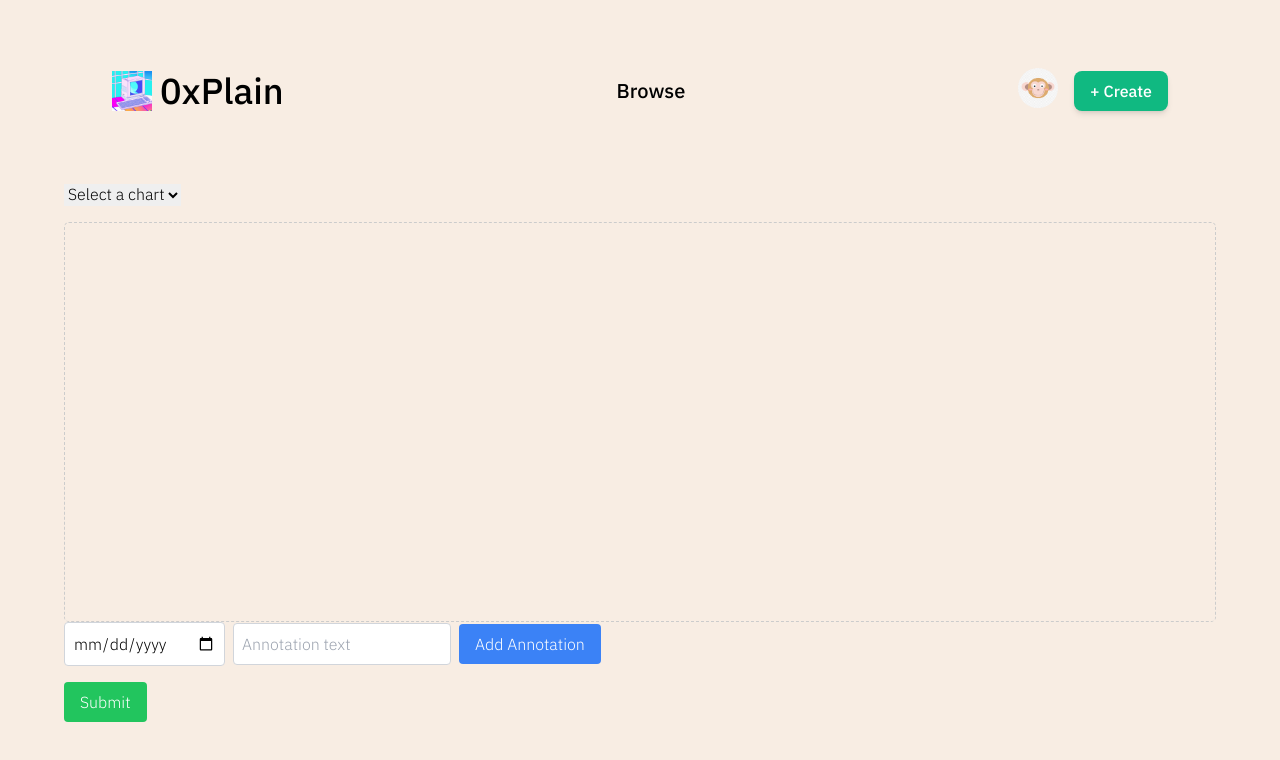
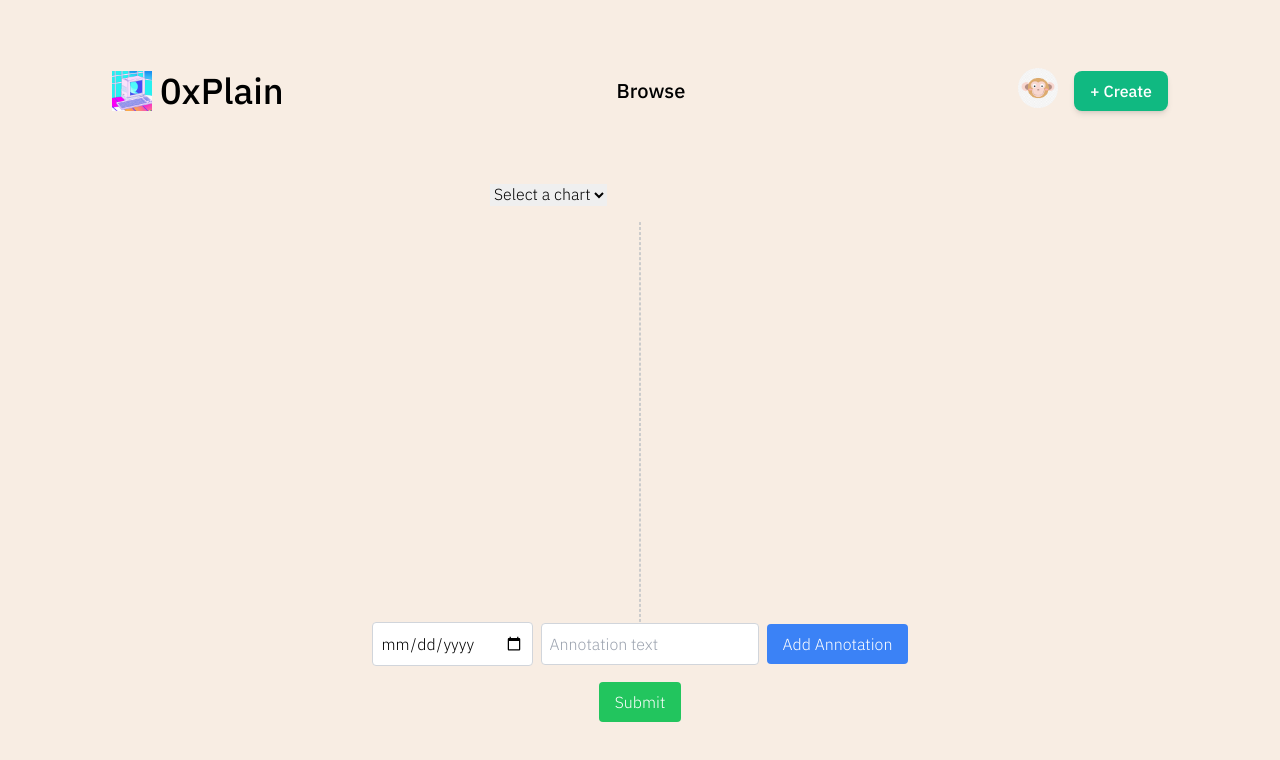
Before and after one commit to FriendlyLifeguard/0xplain, a Next.js app: page /createPost in a window 1280 px wide. Shown: the top 760 px of the page. Built offline with nearby package versions, Linux system fonts and the light colour scheme.

Commit message:
Centralize create chart

```diff
--- a/src/app/createPost/page.tsx
+++ b/src/app/createPost/page.tsx
@@ -24,7 +24,6 @@ const CreateStoryPage = () => {
 
     setAnnotations([]); // Clear annotations when chart changes
     setSelectedChartLabel(e.target.options[e.target.selectedIndex].text); // Set the selected chart label
-
   };
 
   const handleSubmitAnnotation = (e: React.FormEvent<HTMLFormElement>) => {
@@ -75,14 +74,17 @@ const CreateStoryPage = () => {
     <div className="container mx-auto p-8">
       <Header />
 
-      <div className="container mx-auto p-8">
-        <select onChange={handleChartChange} value={selectedChart} className="mb-4">
-          {chartOptions.map(option => (
-            <option key={option.value} value={option.value}>{option.label}</option>
-          ))}
+      <div className="flex flex-col items-center mt-8">
+        <div className="w-full flex justify-center">
+          <div className="flex-grow" style={{ maxWidth: '300px' }}> {/* Adjust max-width as needed */}          <select onChange={handleChartChange} value={selectedChart} className="mb-4">
+            {chartOptions.map(option => (
+              <option key={option.value} value={option.value}>{option.label}</option>
+            ))}
         </select>
+        </div>
+        </div>
 
-        <div className="canvas">
+        <div className="canvas" style={{ maxWidth: '80%', margin: 'auto' }}>
           {selectedChart ? (
             <PlotComponent userAnnotations={annotations} chartData={chartOptions.find(option => option.value === selectedChart)?.data} selectedChartLabel={selectedChartLabel}/>
             ) : (
```
